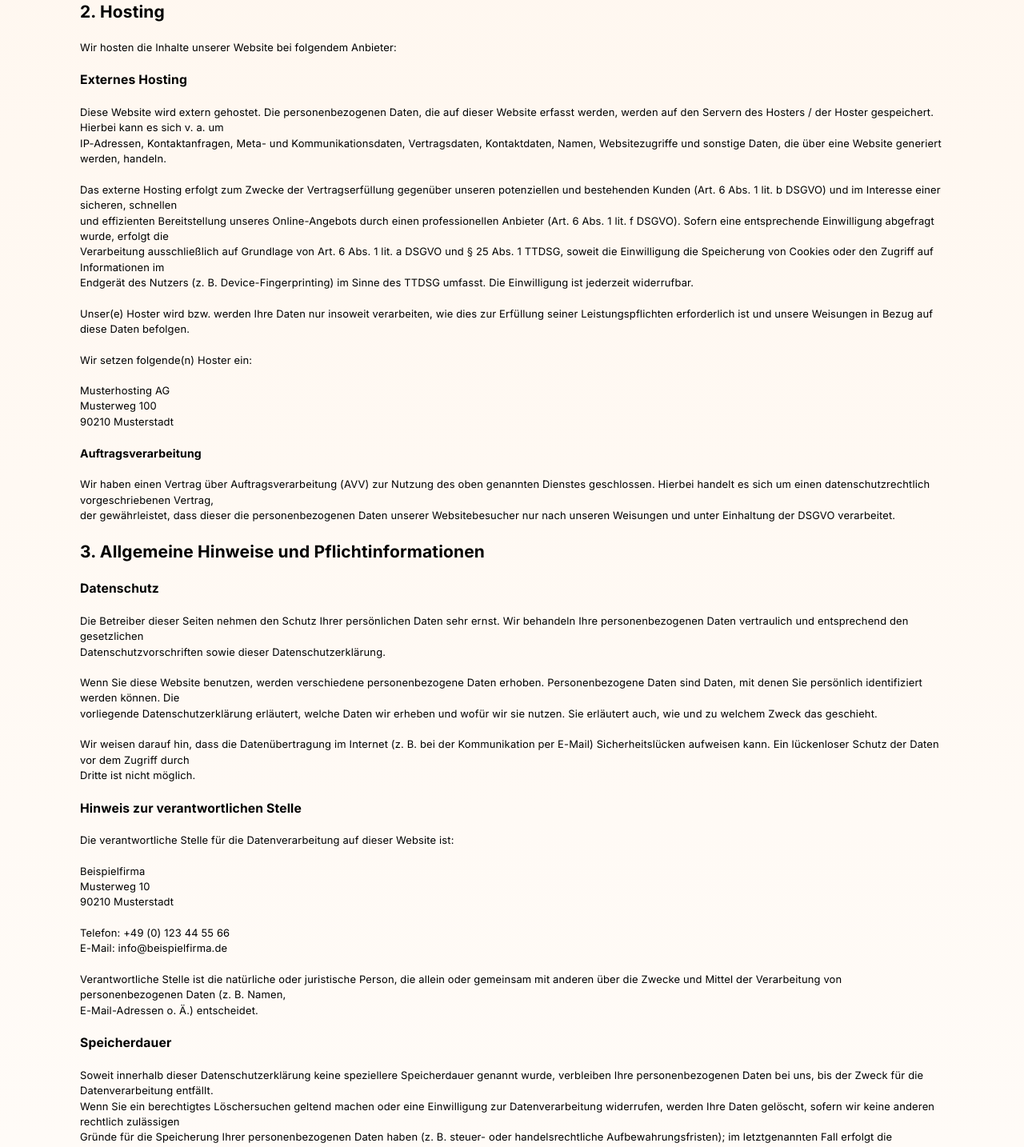
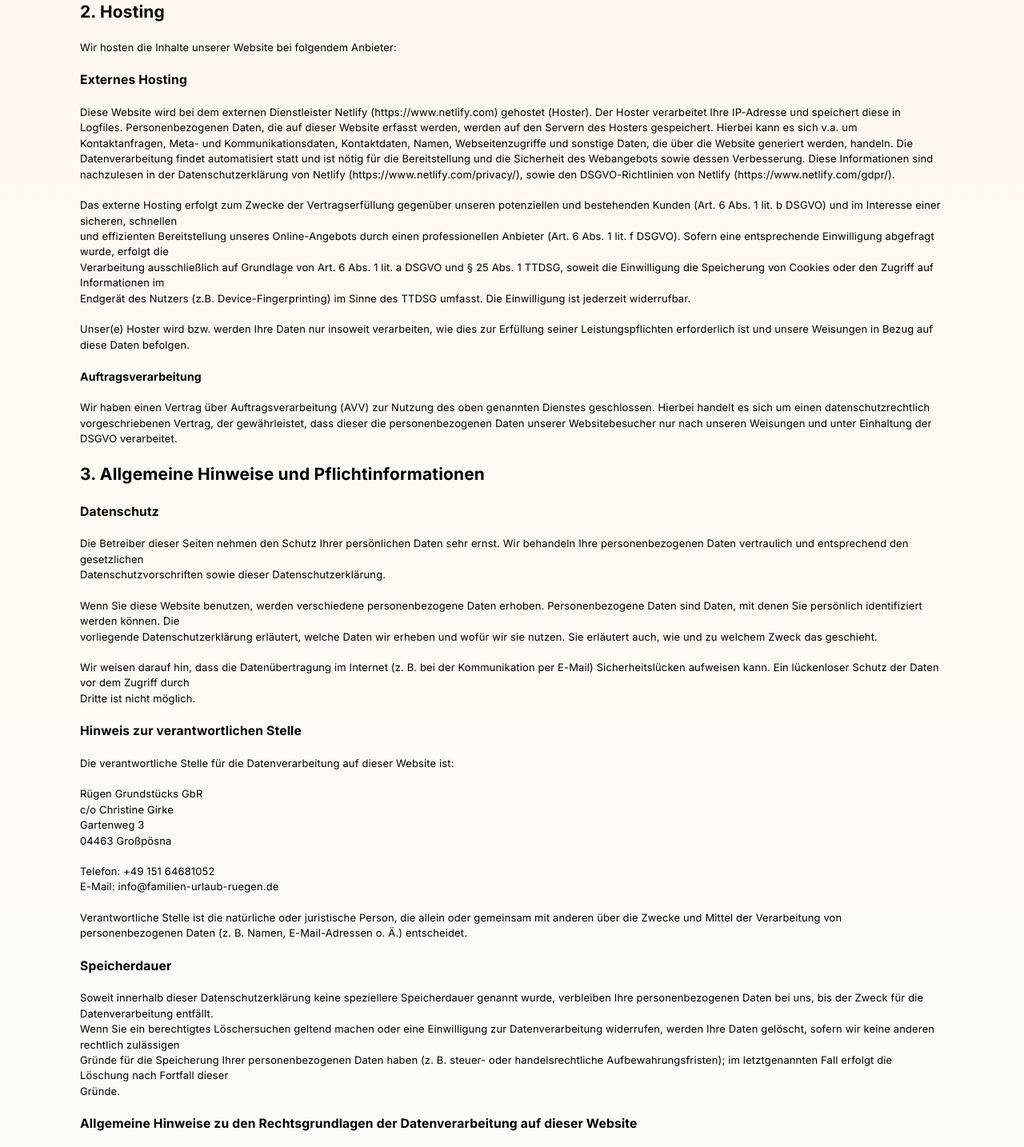
Before and after one commit to alxgrk/familien-urlaub-ruegen, a Next.js app: page /dsgvo in a window 1280 px wide. Shown: the part 1380-2814 px from the top of the page at 80% size. Built offline with nearby package versions, Linux system fonts and the light colour scheme; a web font is replaced by a local one.

Commit message:
correct infos on dsgvo

```diff
--- a/pages/dsgvo.tsx
+++ b/pages/dsgvo.tsx
@@ -77,7 +77,7 @@ const Dsgvo: NextPage = () => {
               </b>
               <div className="self-stretch relative flex items-center shrink-0">
                 Ihre Daten werden zum einen dadurch erhoben, dass Sie uns diese
-                mitteilen. Hierbei kann es sich z. B. um Daten handeln, die Sie
+                mitteilen. Hierbei kann es sich z. B. um Daten handeln, die Sie
                 in ein Kontaktformular eingeben.
               </div>
               <div className="self-stretch flex flex-col items-start justify-start">
@@ -87,7 +87,7 @@ const Dsgvo: NextPage = () => {
                       Andere Daten werden automatisch oder nach Ihrer
                       Einwilligung beim Besuch der Website durch unsere
                       IT-Systeme erfasst. Das sind vor allem technische Daten
-                      (z. B. Internetbrowser,
+                      (z. B. Internetbrowser,
                     </p>
                     <p className="m-0">
                       Betriebssystem oder Uhrzeit des Seitenaufrufs). Die
@@ -150,16 +150,14 @@ const Dsgvo: NextPage = () => {
                 <div className="relative flex items-center shrink-0">
                   <span className="w-full">
                     <p className="m-0">
-                      Diese Website wird extern gehostet. Die personenbezogenen
-                      Daten, die auf dieser Website erfasst werden, werden auf
-                      den Servern des Hosters / der Hoster gespeichert. Hierbei
-                      kann es sich v. a. um
-                    </p>
-                    <p className="m-0">
-                      IP-Adressen, Kontaktanfragen, Meta- und
-                      Kommunikationsdaten, Vertragsdaten, Kontaktdaten, Namen,
-                      Websitezugriffe und sonstige Daten, die über eine Website
-                      generiert werden, handeln.
+                      Diese Website wird bei dem externen Dienstleister Netlify (https://www.netlify.com) gehostet (Hoster).
+                      Der Hoster verarbeitet Ihre IP-Adresse und speichert diese in Logfiles.
+                      Personenbezogenen Daten, die auf dieser Website erfasst werden, werden auf den Servern des Hosters gespeichert.
+                      Hierbei kann es sich v.a. um Kontaktanfragen, Meta- und Kommunikationsdaten, Kontaktdaten, Namen, Webseitenzugriffe und sonstige Daten,
+                      die über die Website generiert werden, handeln.
+                      Die Datenverarbeitung findet automatisiert statt und ist nötig für die Bereitstellung und die Sicherheit des Webangebots sowie dessen Verbesserung.
+                      Diese Informationen sind nachzulesen in der Datenschutzerklärung von Netlify (https://www.netlify.com/privacy/),
+                      sowie den DSGVO-Richtlinien von Netlify (https://www.netlify.com/gdpr/).
                     </p>
                   </span>
                 </div>
@@ -186,7 +184,7 @@ const Dsgvo: NextPage = () => {
                       auf Informationen im
                     </p>
                     <p className="m-0">
-                      Endgerät des Nutzers (z. B. Device-Fingerprinting) im
+                      Endgerät des Nutzers (z.B. Device-Fingerprinting) im
                       Sinne des TTDSG umfasst. Die Einwilligung ist jederzeit
                       widerrufbar.
                     </p>
@@ -199,18 +197,6 @@ const Dsgvo: NextPage = () => {
                 erforderlich ist und unsere Weisungen in Bezug auf diese Daten
                 befolgen.
               </div>
-              <div className="self-stretch relative flex items-center shrink-0">
-                Wir setzen folgende(n) Hoster ein:
-              </div>
-              <div className="self-stretch flex flex-col items-start justify-start">
-                <div className="relative flex items-center shrink-0">
-                  <span className="w-full">
-                    <p className="m-0">Musterhosting AG</p>
-                    <p className="m-0">Musterweg 100</p>
-                    <p className="m-0">90210 Musterstadt</p>
-                  </span>
-                </div>
-              </div>
               <b className="self-stretch relative text-[0.88rem] flex items-center shrink-0">
                 Auftragsverarbeitung
               </b>
@@ -221,10 +207,7 @@ const Dsgvo: NextPage = () => {
                       Wir haben einen Vertrag über Auftragsverarbeitung (AVV)
                       zur Nutzung des oben genannten Dienstes geschlossen.
                       Hierbei handelt es sich um einen datenschutzrechtlich
-                      vorgeschriebenen Vertrag,
-                    </p>
-                    <p className="m-0">
-                      der gewährleistet, dass dieser die personenbezogenen Daten
+                      vorgeschriebenen Vertrag, der gewährleistet, dass dieser die personenbezogenen Daten
                       unserer Websitebesucher nur nach unseren Weisungen und
                       unter Einhaltung der DSGVO verarbeitet.
                     </p>
@@ -274,7 +257,7 @@ const Dsgvo: NextPage = () => {
                   <span className="w-full">
                     <p className="m-0">
                       Wir weisen darauf hin, dass die Datenübertragung im
-                      Internet (z. B. bei der Kommunikation per E-Mail)
+                      Internet (z. B. bei der Kommunikation per E-Mail)
                       Sicherheitslücken aufweisen kann. Ein lückenloser Schutz
                       der Daten vor dem Zugriff durch
                     </p>
@@ -292,17 +275,18 @@ const Dsgvo: NextPage = () => {
               <div className="self-stretch flex flex-col items-start justify-start">
                 <div className="relative flex items-center shrink-0">
                   <span className="w-full">
-                    <p className="m-0">Beispielfirma</p>
-                    <p className="m-0">Musterweg 10</p>
-                    <p className="m-0">90210 Musterstadt</p>
+                    <p className="m-0">Rügen Grundstücks GbR</p>
+                    <p className="m-0">c/o Christine Girke</p>
+                    <p className="m-0">Gartenweg 3</p>
+                    <p className="m-0">04463 Großpösna</p>
                   </span>
                 </div>
               </div>
               <div className="self-stretch flex flex-col items-start justify-start">
                 <div className="relative flex items-center shrink-0">
                   <span className="w-full">
-                    <p className="m-0">Telefon: +49 (0) 123 44 55 66</p>
-                    <p className="m-0">E-Mail: info@beispielfirma.de</p>
+                    <p className="m-0">Telefon: +49 151 64681052</p>
+                    <p className="m-0">E-Mail: info@familien-urlaub-ruegen.de</p>
                   </span>
                 </div>
               </div>
@@ -313,9 +297,7 @@ const Dsgvo: NextPage = () => {
                       Verantwortliche Stelle ist die natürliche oder juristische
                       Person, die allein oder gemeinsam mit anderen über die
                       Zwecke und Mittel der Verarbeitung von personenbezogenen
-                      Daten (z. B. Namen,
-                    </p>
-                    <p className="m-0">E-Mail-Adressen o. Ä.) entscheidet.</p>
+                      Daten (z. B. Namen, E-Mail-Adressen o. Ä.) entscheidet.</p>
                   </span>
                 </div>
               </div>
@@ -339,7 +321,7 @@ const Dsgvo: NextPage = () => {
                     </p>
                     <p className="m-0">
                       Gründe für die Speicherung Ihrer personenbezogenen Daten
-                      haben (z. B. steuer- oder handelsrechtliche
+                      haben (z. B. steuer- oder handelsrechtliche
                       Aufbewahrungsfristen); im letztgenannten Fall erfolgt die
                       Löschung nach Fortfall dieser
                     </p>
@@ -370,7 +352,7 @@ const Dsgvo: NextPage = () => {
                       Datenverarbeitung außerdem auf Grundlage von Art. 49 Abs.
                       1 lit. a DSGVO. Sofern Sie in die Speicherung von Cookies
                       oder in den Zugriff auf Informationen in Ihr Endgerät
-                      (z. B. via Device-
+                      (z. B. via Device-
                     </p>
                     <p className="m-0">
                       Fingerprinting) eingewilligt haben, erfolgt die
@@ -771,7 +753,7 @@ const Dsgvo: NextPage = () => {
                       Zweck für die
                     </p>
                     <p className="m-0">
-                      Datenspeicherung entfällt (z. B. nach abgeschlossener
+                      Datenspeicherung entfällt (z. B. nach abgeschlossener
                       Bearbeitung Ihrer Anfrage). Zwingende gesetzliche
                       Bestimmungen – insbesondere Aufbewahrungsfristen – bleiben
                       unberührt.
@@ -831,7 +813,7 @@ const Dsgvo: NextPage = () => {
                       Zweck für die
                     </p>
                     <p className="m-0">
-                      Datenspeicherung entfällt (z. B. nach abgeschlossener
+                      Datenspeicherung entfällt (z. B. nach abgeschlossener
                       Bearbeitung Ihres Anliegens). Zwingende gesetzliche
                       Bestimmungen – insbesondere gesetzliche
                       Aufbewahrungsfristen – bleiben unberührt.
@@ -854,18 +836,18 @@ const Dsgvo: NextPage = () => {
                     <p className="m-0">
                       Mit Hilfe von Matomo sind wir in der Lage Daten über die
                       Nutzung unserer Website durch die Websitebesucher zu
-                      erfassen und zu analysieren. Hierdurch können wir u. a.
+                      erfassen und zu analysieren. Hierdurch können wir u. a.
                       herausfinden, wann
                     </p>
                     <p className="m-0">
                       welche Seitenaufrufe getätigt wurden und aus welcher
                       Region sie kommen. Außerdem erfassen wir verschiedene
-                      Logdateien (z. B. IP-Adresse, Referrer, verwendete Browser
+                      Logdateien (z. B. IP-Adresse, Referrer, verwendete Browser
                       und Betriebssysteme)
                     </p>
                     <p className="m-0">
                       und können messen, ob unsere Websitebesucher bestimmte
-                      Aktionen durchführen (z. B. Klicks, Käufe u. Ä.).
+                      Aktionen durchführen (z. B. Klicks, Käufe u. Ä.).
                     </p>
                   </span>
                 </div>
@@ -888,7 +870,7 @@ const Dsgvo: NextPage = () => {
                     <p className="m-0">
                       und § 25 Abs. 1 TTDSG, soweit die Einwilligung die
                       Speicherung von Cookies oder den Zugriff auf Informationen
-                      im Endgerät des Nutzers (z. B. Device-Fingerprinting) im
+                      im Endgerät des Nutzers (z. B. Device-Fingerprinting) im
                       Sinne des TTDSG
                     </p>
                     <p className="m-0">
@@ -1040,7 +1022,7 @@ const Dsgvo: NextPage = () => {
                     <p className="m-0">
                       entspricht. Bei der Nutzung der OpenStreetMap-Karten wird
                       eine Verbindung zu den Servern der
-                      OpenStreetMap-Foundation hergestellt. Dabei können u. a.
+                      OpenStreetMap-Foundation hergestellt. Dabei können u. a.
                       Ihre IP-Adresse und weitere
                     </p>
                     <p className="m-0">
@@ -1072,7 +1054,7 @@ const Dsgvo: NextPage = () => {
                       von Art. 6 Abs. 1 lit. a DSGVO und § 25 Abs. 1 TTDSG,
                       soweit die Einwilligung die Speicherung von Cookies oder
                       den Zugriff auf Informationen im Endgerät des Nutzers
-                      (z. B. Device-
+                      (z. B. Device-
                     </p>
                     <p className="m-0">
                       Fingerprinting) im Sinne des TTDSG umfasst. Die
@@ -1094,7 +1076,7 @@ const Dsgvo: NextPage = () => {
                   <span className="w-full">
                     <p className="m-0">
                       Mit Friendly Captcha soll überprüft werden, ob die
-                      Dateneingabe auf dieser Website (z. B. in einem
+                      Dateneingabe auf dieser Website (z. B. in einem
                       Kontaktformular) durch einen Menschen oder durch ein
                       automatisiertes Programm erfolgt.
                     </p>
@@ -1102,7 +1084,7 @@ const Dsgvo: NextPage = () => {
                       Hierzu analysiert Friendly Captcha das Verhalten des
                       Websitebesuchers anhand verschiedener Merkmale. Zur
                       Analyse wertet Friendly Captcha verschiedene Informationen
-                      aus (z. B. anonymisierte
+                      aus (z. B. anonymisierte
                     </p>
                     <p className="m-0">
                       <span>{`IP-Adresse, Referrer, Besuchszeit etc.). Weitere Informationen hierzu finden Sie unter: `}</span>
@@ -1132,7 +1114,7 @@ const Dsgvo: NextPage = () => {
                     <p className="m-0">
                       DSGVO und § 25 Abs. 1 TTDSG, soweit die Einwilligung die
                       Speicherung von Cookies oder den Zugriff auf Informationen
-                      im Endgerät des Nutzers (z. B. Device-Fingerprinting) im
+                      im Endgerät des Nutzers (z. B. Device-Fingerprinting) im
                       Sinne des
                     </p>
                     <p className="m-0">
```
